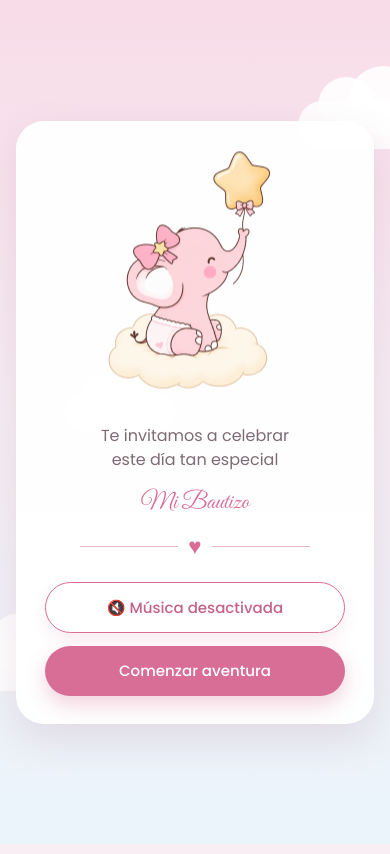
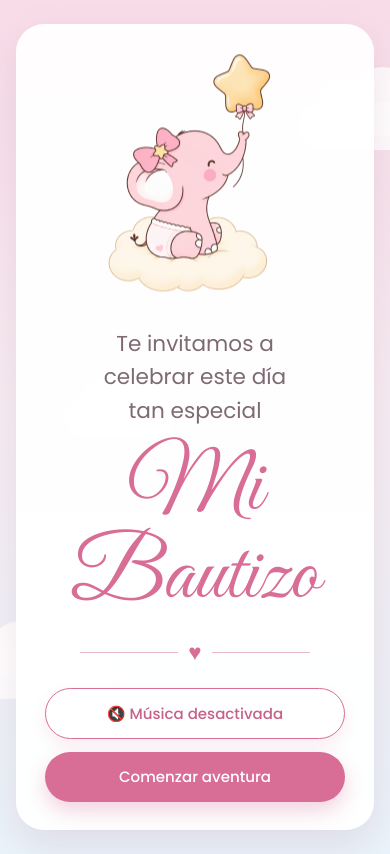
Before and after one commit to Kathiponic/-bautizo-maria-lana, a React (Vite) app: page / in a window 390 px wide. Built offline with nearby package versions, Linux system fonts and the light colour scheme.

Commit message:
Corrige tamaño del texto en celular

```diff
--- a/src/styles/Welcome.css
+++ b/src/styles/Welcome.css
@@ -301,4 +301,11 @@
     width: 70px;
     height: 70px;
   }
+  .welcome-subtitle {
+    font-size: 1.35rem;
 }
+
+.welcome-title {
+    font-size: 5.5rem;
+}
+}
```
